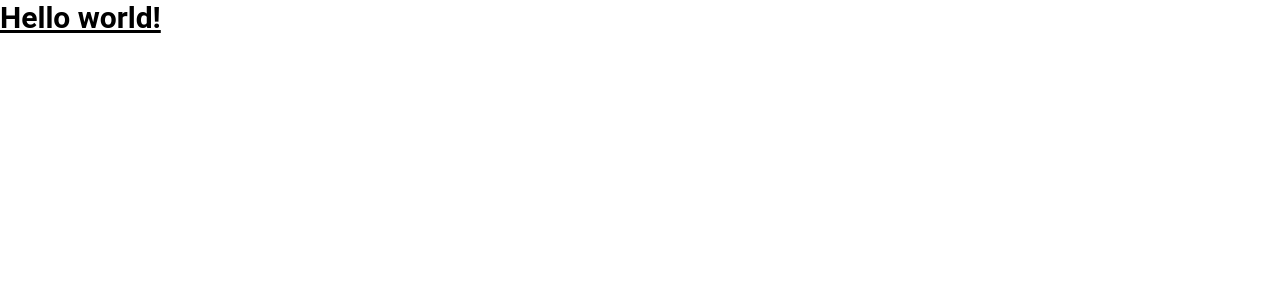
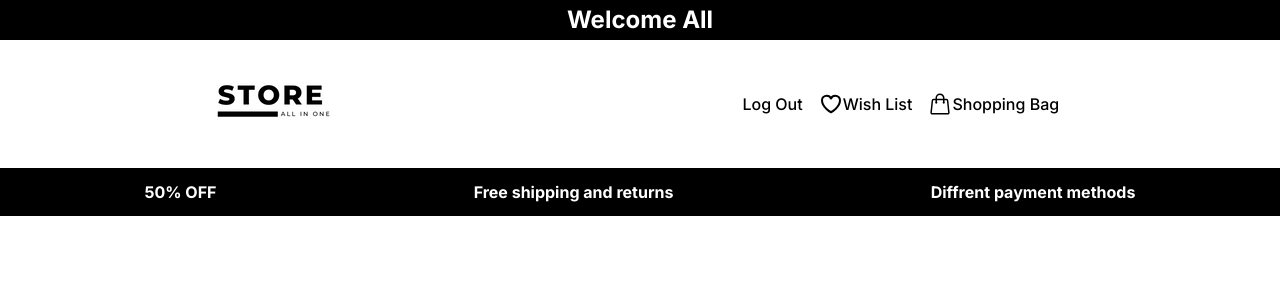
Before and after one commit to tahmid-12/React-Ecommerce-Web-Store, a React (Vite) app: page / in a window 1280 px wide. Shown: the top 300 px of the page. Built offline with nearby package versions, Linux system fonts and the light colour scheme.

Commit message:
Navbar Created

```diff
--- a/src/App.jsx
+++ b/src/App.jsx
@@ -1,13 +1,14 @@
 import './App.css'
+import { Main } from './Components'
 
 function App() {
 
   return (
-    <>
-      <h1 className="text-3xl font-bold underline">
-      Hello world!
-    </h1>
-    </>
+    <div className='App'>
+      <Main>
+
+      </Main>
+    </div>
   )
 }
 
--- /dev/null
+++ b/src/Components/Main/Main.jsx
@@ -0,0 +1,11 @@
+import Navbar from "../Navbar/Navbar"
+
+const Main = () => {
+  return (
+    <div>
+        <Navbar />
+    </div>
+  )
+}
+
+export default Main
--- /dev/null
+++ b/src/Components/Navbar/Navbar.jsx
@@ -0,0 +1,44 @@
+import logo from '../../assets/images/logo.png';
+
+const Navbar = () => {
+    return (
+        <>
+            <div className="bg-black p-2 w-full">
+                <h3 className="text-white font-inter text-2xl font-bold tracking-normal leading-none text-center">
+                    Welcome All
+                </h3>
+            </div>
+            <div className="flex justify-around items-center">
+                <div>
+                    <img className='h-25 w-full' src={logo} alt="React redux Store" />
+                </div>
+                <div className='flex flex-row items-center'>
+                    <button className='font-inter text-base font-medium tracking-normal leading-none text-center mr-4'>Log Out</button>
+                    <svg xmlns="http://www.w3.org/2000/svg" fill="none" viewBox="0 0 24 24" strokeWidth="2" stroke="#000" className="size-6">
+                        <path strokeLinecap="round" strokeLinejoin="round" d="M21 8.25c0-2.485-2.099-4.5-4.688-4.5-1.935 0-3.597 1.126-4.312 2.733-.715-1.607-2.377-2.733-4.313-2.733C5.1 3.75 3 5.765 3 8.25c0 7.22 9 12 9 12s9-4.78 9-12Z" />
+                    </svg>
+                    <p className='font-inter text-base font-medium tracking-normal leading-none text-center mr-4'>Wish List</p>
+                    <div className='flex flex-row items-center cursor-pointer'>
+                        <svg xmlns="http://www.w3.org/2000/svg" fill="none" viewBox="0 0 24 24" strokeWidth="1.5" stroke="#000" className="size-6">
+                            <path strokeLinecap="round" strokeLinejoin="round" d="M15.75 10.5V6a3.75 3.75 0 1 0-7.5 0v4.5m11.356-1.993 1.263 12c.07.665-.45 1.243-1.119 1.243H4.25a1.125 1.125 0 0 1-1.12-1.243l1.264-12A1.125 1.125 0 0 1 5.513 7.5h12.974c.576 0 1.059.435 1.119 1.007ZM8.625 10.5a.375.375 0 1 1-.75 0 .375.375 0 0 1 .75 0Zm7.5 0a.375.375 0 1 1-.75 0 .375.375 0 0 1 .75 0Z" />
+                        </svg>
+                        <p className='font-inter text-base font-medium tracking-normal leading-none text-center mr-4'>Shopping Bag</p>
+                    </div>
+                </div>
+            </div>
+            <div className="bg-black p-4 w-full flex justify-around">
+                <div className="text-white font-inter text-base font-bold tracking-normal leading-none text-center">
+                    50% OFF
+                </div>
+                <div className="text-white font-inter text-base font-bold tracking-normal leading-none text-center">
+                    Free shipping and returns
+                </div>
+                <div className="text-white font-inter text-base font-bold tracking-normal leading-none text-center">
+                    Diffrent payment methods
+                </div>
+            </div>
+        </>
+    )
+}
+
+export default Navbar
--- /dev/null
+++ b/src/Components/index.js
@@ -0,0 +1,7 @@
+import Main from "./Main/Main";
+import Navbar from "./Navbar/Navbar";
+
+export {
+    Main,
+    Navbar
+}
```
